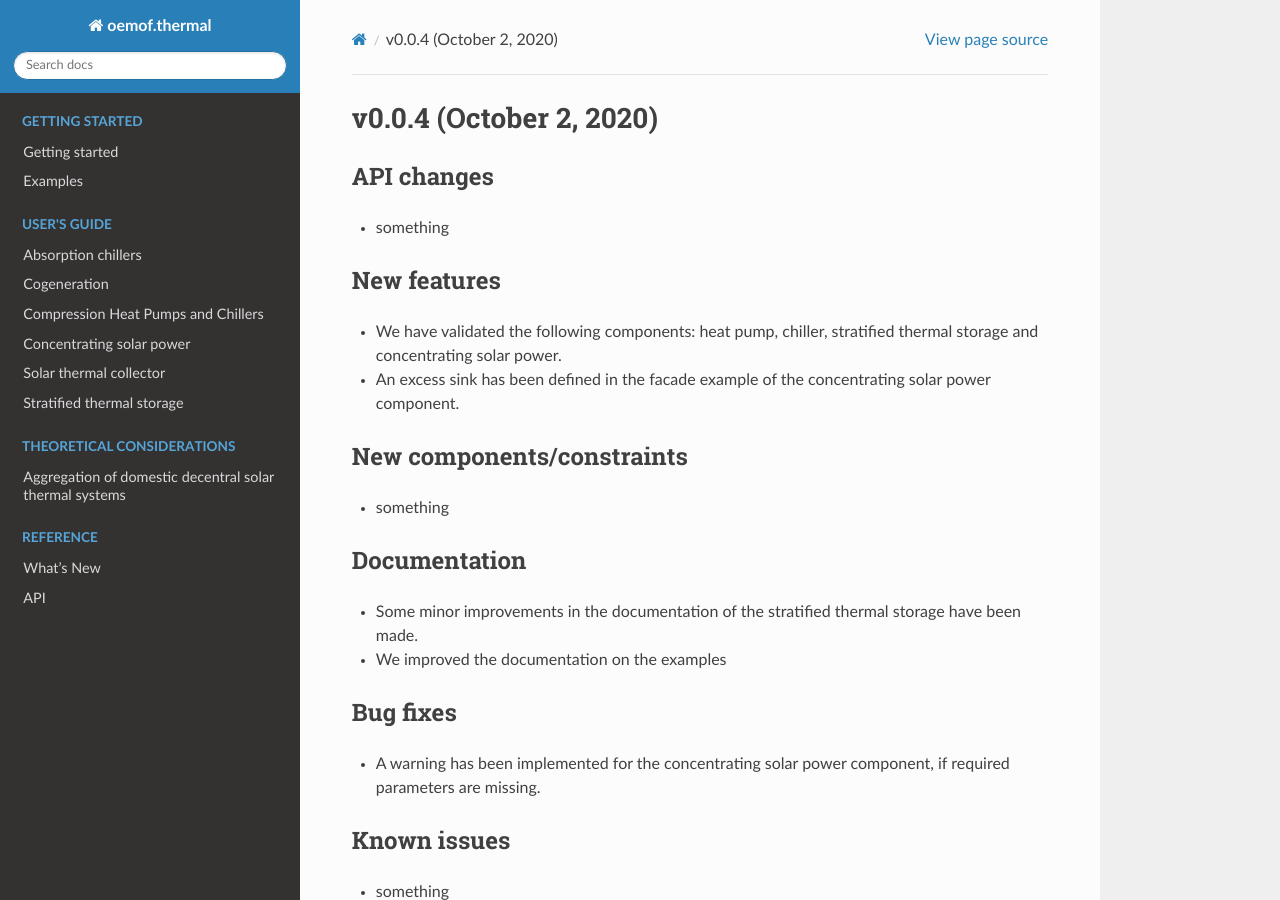
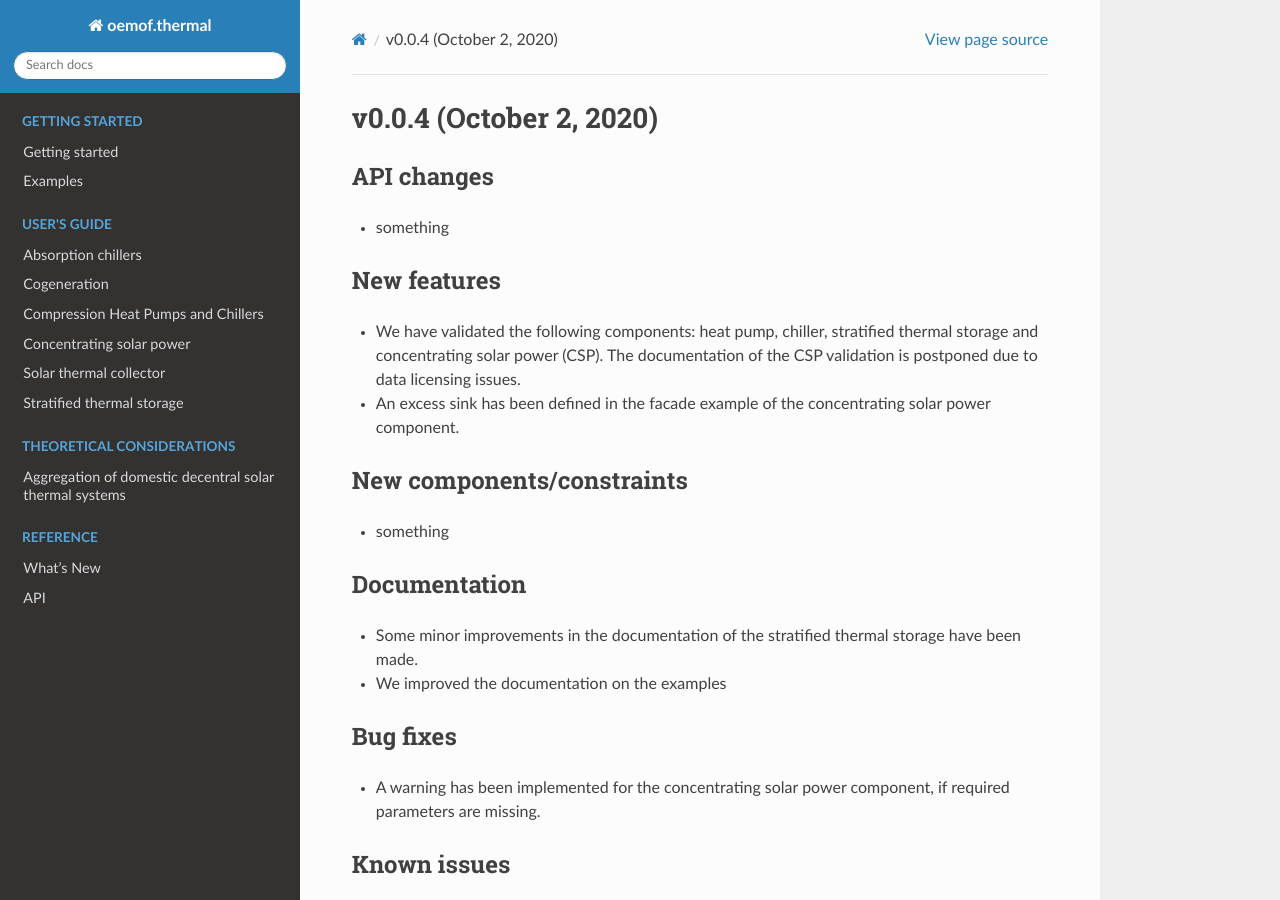
Before and after one commit to oemof/oemof-thermal, a Sphinx documentation site: the page built from docs/whats_new/v0-0-4.rst, in a window 1280 px wide and 900 px high. Built offline with Sphinx 7.4.7 and the Read the Docs theme 2.0.0, drawn with Linux system fonts in a browser that asks for light colours; formulas are drawn with MathJax 3.

Commit message:
Update docs/whats_new/v0-0-4.rst

```diff
--- a/docs/whats_new/v0-0-4.rst
+++ b/docs/whats_new/v0-0-4.rst
@@ -9,7 +9,7 @@ API changes
 New features
 ------------
 
-* We have validated the following components: heat pump, chiller, stratified thermal storage and concentrating solar power.
+* We have validated the following components: heat pump, chiller, stratified thermal storage and concentrating solar power (CSP). The documentation of the CSP validation is postponed due to data licensing issues.
 * An excess sink has been defined in the facade example of the concentrating solar power component.
 
 New components/constraints
```
